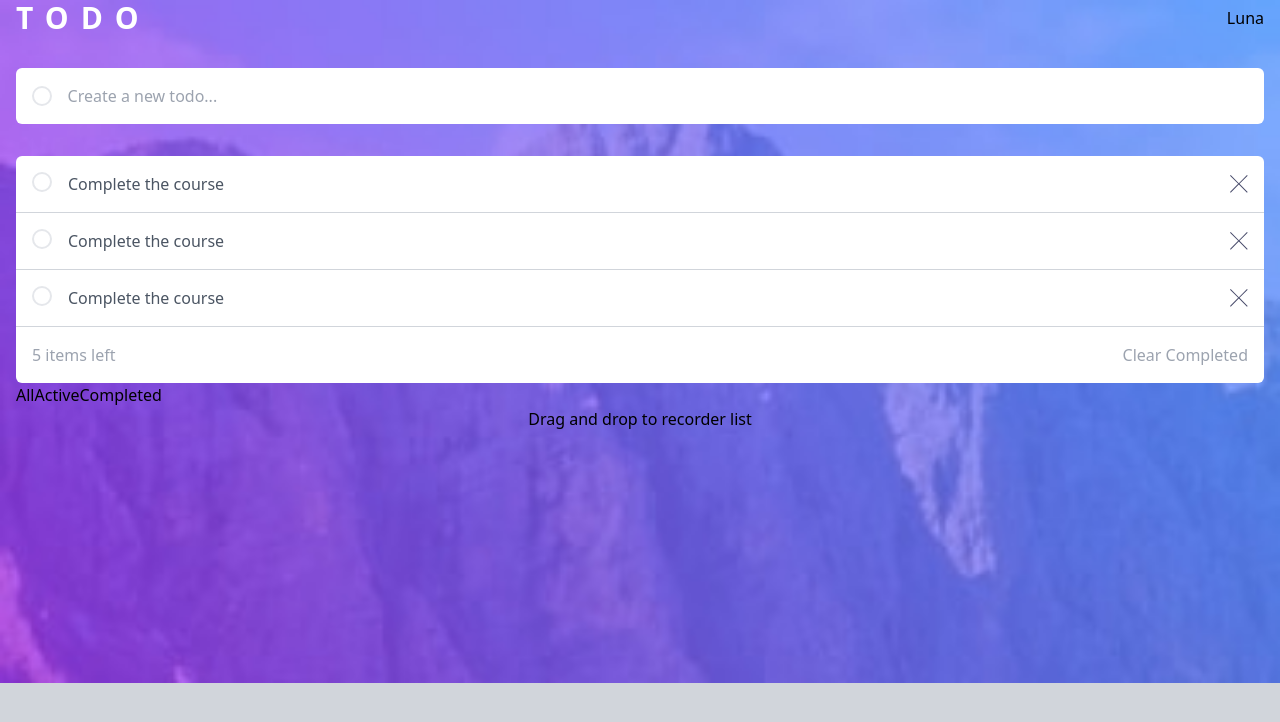
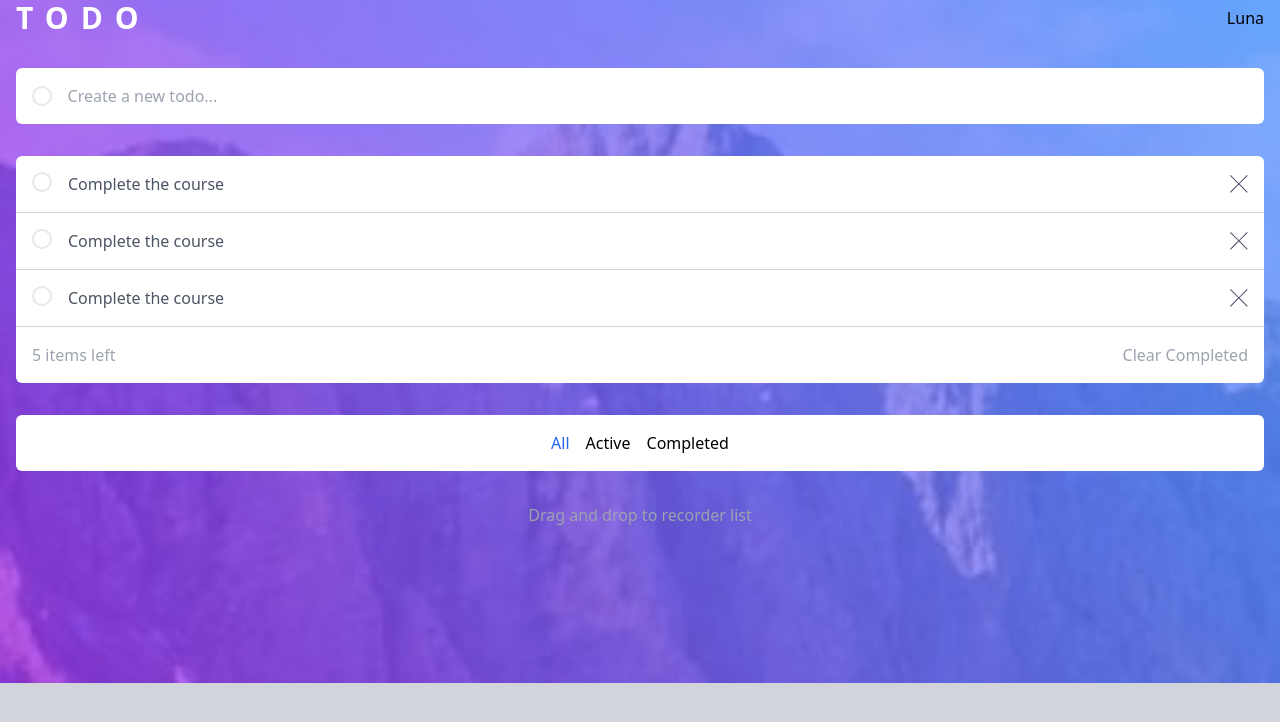
Before and after one commit to Googluu/TODOs, a React (Vite) app: page / in a window 1280 px wide. Shown: the top 722 px of the page. Built offline with nearby package versions, Linux system fonts and the light colour scheme.

Commit message:
styles para la arquitectura estatica

```diff
--- a/src/App.jsx
+++ b/src/App.jsx
@@ -50,13 +50,17 @@ function App() {
         </div>
       </main>
 
-      <section className="container mx-auto px-4">
-        <button>All</button>
-        <button>Active</button>
-        <button>Completed</button>
+      <section className="container mx-auto mt-8 px-4">
+        <div className="flex justify-center gap-4 rounded-md bg-white p-4">
+          <button className="text-blue-600">All</button>
+          <button className="hover:text-blue-600">Active</button>
+          <button className="hover:text-blue-600">Completed</button>
+        </div>
       </section>
 
-      <p className="text-center">Drag and drop to recorder list</p>
+      <p className="mt-8 text-center text-gray-400">
+        Drag and drop to recorder list
+      </p>
     </div>
   );
 }
```
